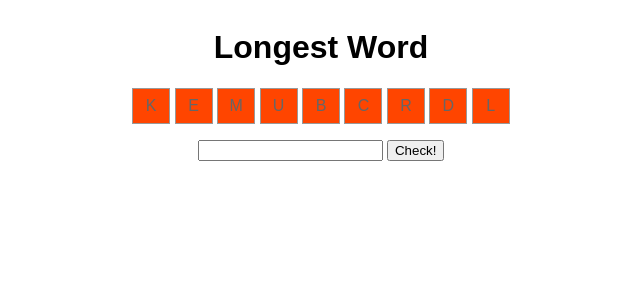
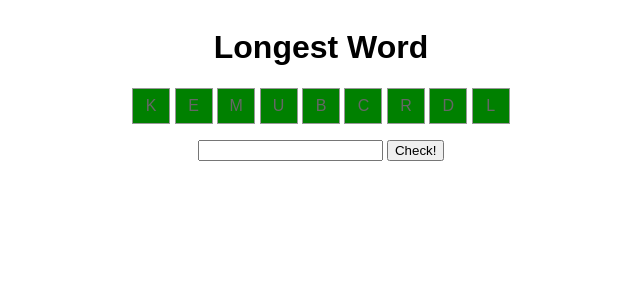
Before and after one commit to julesvanrie/longest-word, a Flask app: page / in a window 1280 px wide. Shown: the top 300 px of the page, without its empty margins (319-959 px from the left). Run offline with Flask 3, Linux system fonts and the light colour scheme.

Commit message:
changed to test

```diff
--- a/static/style.css
+++ b/static/style.css
@@ -12,7 +12,7 @@ body {
   width: 24px;
   display: inline-block;
   text-align: center;
-  background-color: orangered;
+  background-color: green;
   color: #666;
 }
 
```
